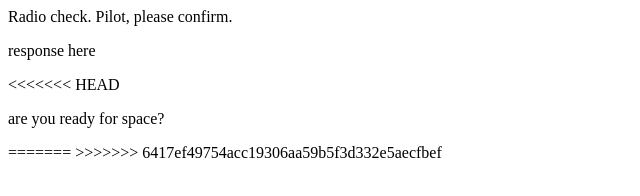
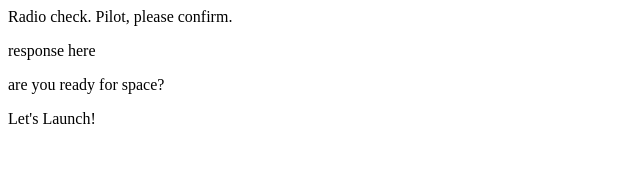
Before and after one commit to demarwinston/demarwinston, a plain HTML site: page index.html in a window 1280 px wide. Shown: the whole page, without its empty margins (0-640 px from the left). Drawn offline with Linux system fonts and the light colour scheme.

Commit message:
Added fourth line to log.

```diff
--- a/index.html
+++ b/index.html
@@ -2,10 +2,8 @@
 <body>
    <p>Radio check. Pilot, please confirm.</p>
    <p>response here</p>
-<<<<<<< HEAD
    <p>are you ready for space?</p>
-=======
->>>>>>> 6417ef49754acc19306aa59b5f3d332e5aecfbef
+   <p>Let's Launch!</p>
 </body>
 
 </html>
```
